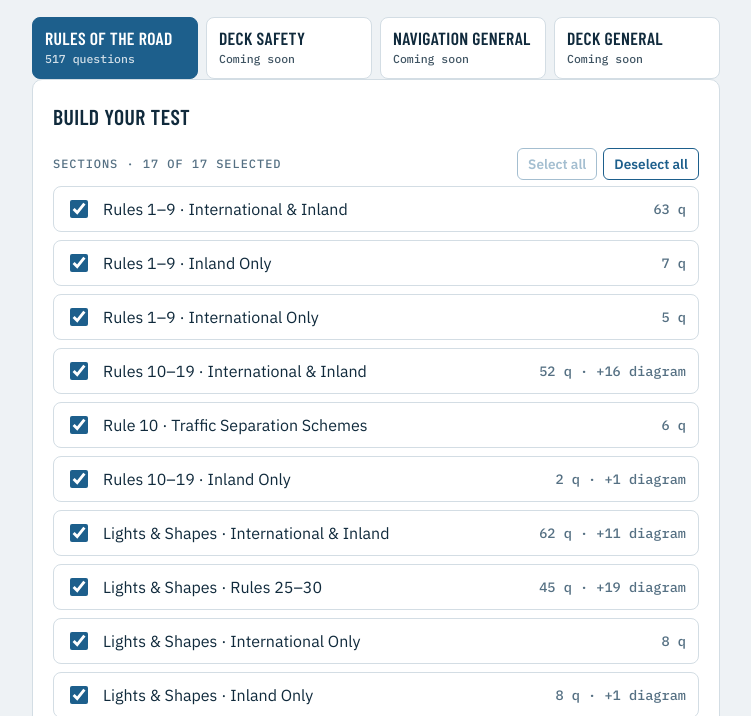
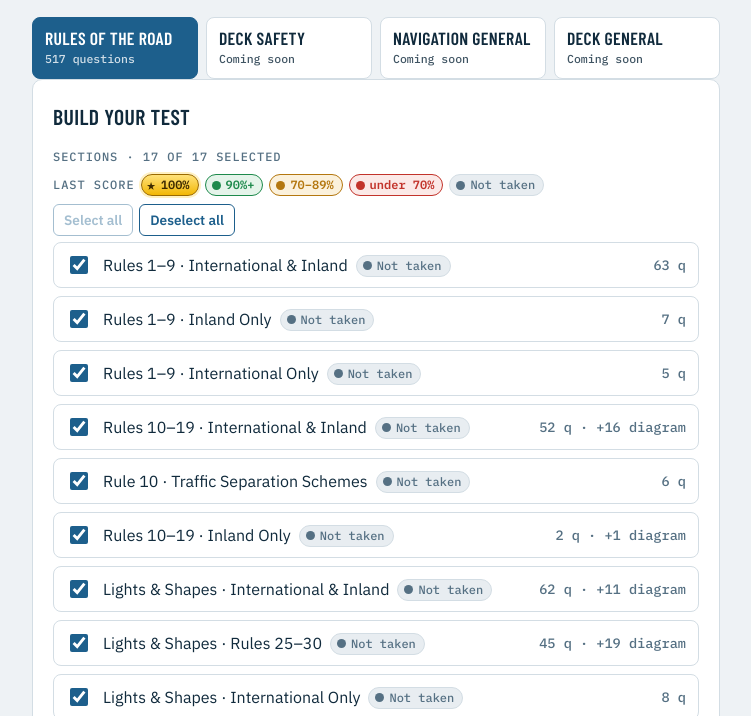
Before and after one commit to hilanj00/Quiz-help, a plain HTML site: page dist/quiz.html in a window 1280 px wide. Shown: the part 84-800 px from the top of the page, without its empty margins (264-1015 px from the left). Drawn offline with nearby package versions, Linux system fonts and the light colour scheme.

Commit message:
Add gold star for perfect sections and grey badge for untaken ones
A section whose last test score was 100% shows a solid gold star badge.
Sections not tested yet show a grey Not taken badge.

Co-Authored-By: Claude Opus 5.5 <noreply@anthropic.com>
Claude-Session: https://claude.ai/code/session_01LRw1z5zCQr2dgbQWnhfQtk

```diff
--- a/dist/quiz.html
+++ b/dist/quiz.html
@@ -24,6 +24,12 @@
   --stbd-soft: #e5f4ea;
   --amber: #b4770f;
   --amber-soft: #fbf1dc;
+  --gold: #9a6a00;
+  --gold-soft: #fff1c2;
+  --gold-star: #f2b705;
+  --gold-hi: #ffe27a;
+  --gold-ink: #3d2a00;
+  --grey-soft: #e8edf1;
   --font-display: "Barlow Condensed", "Arial Narrow", "Helvetica Neue", Arial, sans-serif;
   --font-body: "IBM Plex Sans", "Segoe UI", Roboto, Helvetica, Arial, sans-serif;
   --font-mono: "IBM Plex Mono", ui-monospace, "SFMono-Regular", Menlo, Consolas, monospace;
@@ -35,6 +41,7 @@
     --accent: #5ba7da; --accent-ink: #06121b;
     --port: #ef6b62; --port-soft: #3a1c1b; --stbd: #4cc27f; --stbd-soft: #15301f;
     --amber: #e3a841; --amber-soft: #33270f;
+    --gold: #f2c94c; --gold-soft: #3a2f0c; --gold-star: #f2b705; --gold-hi: #ffe27a; --gold-ink: #2b1d00; --grey-soft: #1b2d3b;
     color-scheme: dark;
   }
 }
@@ -43,6 +50,7 @@
   --accent: #5ba7da; --accent-ink: #06121b;
   --port: #ef6b62; --port-soft: #3a1c1b; --stbd: #4cc27f; --stbd-soft: #15301f;
   --amber: #e3a841; --amber-soft: #33270f;
+  --gold: #f2c94c; --gold-soft: #3a2f0c; --gold-star: #f2b705; --gold-hi: #ffe27a; --gold-ink: #2b1d00; --grey-soft: #1b2d3b;
   color-scheme: dark;
 }
 
@@ -139,6 +147,13 @@ h2 {
 .grade-good { color: var(--stbd); background: var(--stbd-soft); }
 .grade-ok { color: var(--amber); background: var(--amber-soft); }
 .grade-bad { color: var(--port); background: var(--port-soft); }
+.grade-perfect {
+  color: var(--gold-ink); border-color: var(--gold);
+  background: linear-gradient(180deg, var(--gold-hi), var(--gold-star));
+  padding-left: 5px; box-shadow: 0 0 0 2px var(--gold-soft);
+}
+.grade-perfect .star { color: var(--gold-ink); font-size: 0.95rem; line-height: 1; }
+.grade-none { color: var(--muted); background: var(--grey-soft); border-color: var(--line); font-weight: 500; }
 .legend { display: flex; align-items: center; gap: 6px; flex-wrap: wrap; width: 100%; }
 .legend .grade { margin-left: 0; }
 .sec-scores { display: flex; flex-direction: column; gap: 6px; }
@@ -2980,8 +2995,9 @@ window.RULE_GROUPS = [
   function grade(pct) { return pct >= 90 ? "good" : pct >= 70 ? "ok" : "bad"; }
   const GRADE_WORD = { good: "90% or more", ok: "70 to 89%", bad: "under 70%" };
   function gradeBadge(rec) {
-    if (!rec || !rec.t) return "";
-    const pct = Math.round((rec.c / rec.t) * 100);
+    if (!rec || !rec.t) return `<span class="grade grade-none" title="You haven't taken a test on this section yet"><span class="dot" aria-hidden="true"></span>Not taken</span>`;
+    if (rec.c === rec.t) return `<span class="grade grade-perfect" title="Perfect: ${rec.c} of ${rec.t}"><span class="star" aria-hidden="true">★</span>100%</span>`;
+    const pct = Math.min(99, Math.round((rec.c / rec.t) * 100));
     const g = grade(pct);
     return `<span class="grade grade-${g}" title="Last score: ${rec.c} of ${rec.t} (${GRADE_WORD[g]})"><span class="dot" aria-hidden="true"></span>${pct}%</span>`;
   }
@@ -3128,12 +3144,14 @@ window.RULE_GROUPS = [
         <div class="field">
           <div class="field-head">
             <span class="label">Sections · ${selectedHere} of ${sections.length} selected</span>
-            ${sections.some((x) => saved.sectionScores[x.id]) ? `<div class="legend" aria-label="Score colors">
+            ${`<div class="legend" aria-label="Score colors">
               <span class="label">Last score</span>
+              <span class="grade grade-perfect"><span class="star" aria-hidden="true">★</span>100%</span>
               <span class="grade grade-good"><span class="dot" aria-hidden="true"></span>90%+</span>
               <span class="grade grade-ok"><span class="dot" aria-hidden="true"></span>70–89%</span>
               <span class="grade grade-bad"><span class="dot" aria-hidden="true"></span>under 70%</span>
-            </div>` : ""}
+              <span class="grade grade-none"><span class="dot" aria-hidden="true"></span>Not taken</span>
+            </div>`}
             <div class="mini-actions">
               <button type="button" class="link-btn" id="sel-all" ${selectedHere === sections.length ? "disabled" : ""}>Select all</button>
               <button type="button" class="link-btn" id="sel-none" ${selectedHere === 0 ? "disabled" : ""}>Deselect all</button>
--- a/style.css
+++ b/style.css
@@ -13,6 +13,12 @@
   --stbd-soft: #e5f4ea;
   --amber: #b4770f;
   --amber-soft: #fbf1dc;
+  --gold: #9a6a00;
+  --gold-soft: #fff1c2;
+  --gold-star: #f2b705;
+  --gold-hi: #ffe27a;
+  --gold-ink: #3d2a00;
+  --grey-soft: #e8edf1;
   --font-display: "Barlow Condensed", "Arial Narrow", "Helvetica Neue", Arial, sans-serif;
   --font-body: "IBM Plex Sans", "Segoe UI", Roboto, Helvetica, Arial, sans-serif;
   --font-mono: "IBM Plex Mono", ui-monospace, "SFMono-Regular", Menlo, Consolas, monospace;
@@ -24,6 +30,7 @@
     --accent: #5ba7da; --accent-ink: #06121b;
     --port: #ef6b62; --port-soft: #3a1c1b; --stbd: #4cc27f; --stbd-soft: #15301f;
     --amber: #e3a841; --amber-soft: #33270f;
+    --gold: #f2c94c; --gold-soft: #3a2f0c; --gold-star: #f2b705; --gold-hi: #ffe27a; --gold-ink: #2b1d00; --grey-soft: #1b2d3b;
     color-scheme: dark;
   }
 }
@@ -32,6 +39,7 @@
   --accent: #5ba7da; --accent-ink: #06121b;
   --port: #ef6b62; --port-soft: #3a1c1b; --stbd: #4cc27f; --stbd-soft: #15301f;
   --amber: #e3a841; --amber-soft: #33270f;
+  --gold: #f2c94c; --gold-soft: #3a2f0c; --gold-star: #f2b705; --gold-hi: #ffe27a; --gold-ink: #2b1d00; --grey-soft: #1b2d3b;
   color-scheme: dark;
 }
 
@@ -128,6 +136,13 @@ h2 {
 .grade-good { color: var(--stbd); background: var(--stbd-soft); }
 .grade-ok { color: var(--amber); background: var(--amber-soft); }
 .grade-bad { color: var(--port); background: var(--port-soft); }
+.grade-perfect {
+  color: var(--gold-ink); border-color: var(--gold);
+  background: linear-gradient(180deg, var(--gold-hi), var(--gold-star));
+  padding-left: 5px; box-shadow: 0 0 0 2px var(--gold-soft);
+}
+.grade-perfect .star { color: var(--gold-ink); font-size: 0.95rem; line-height: 1; }
+.grade-none { color: var(--muted); background: var(--grey-soft); border-color: var(--line); font-weight: 500; }
 .legend { display: flex; align-items: center; gap: 6px; flex-wrap: wrap; width: 100%; }
 .legend .grade { margin-left: 0; }
 .sec-scores { display: flex; flex-direction: column; gap: 6px; }
```
Also changed, not shown: app.js (+7 -4 lines).
